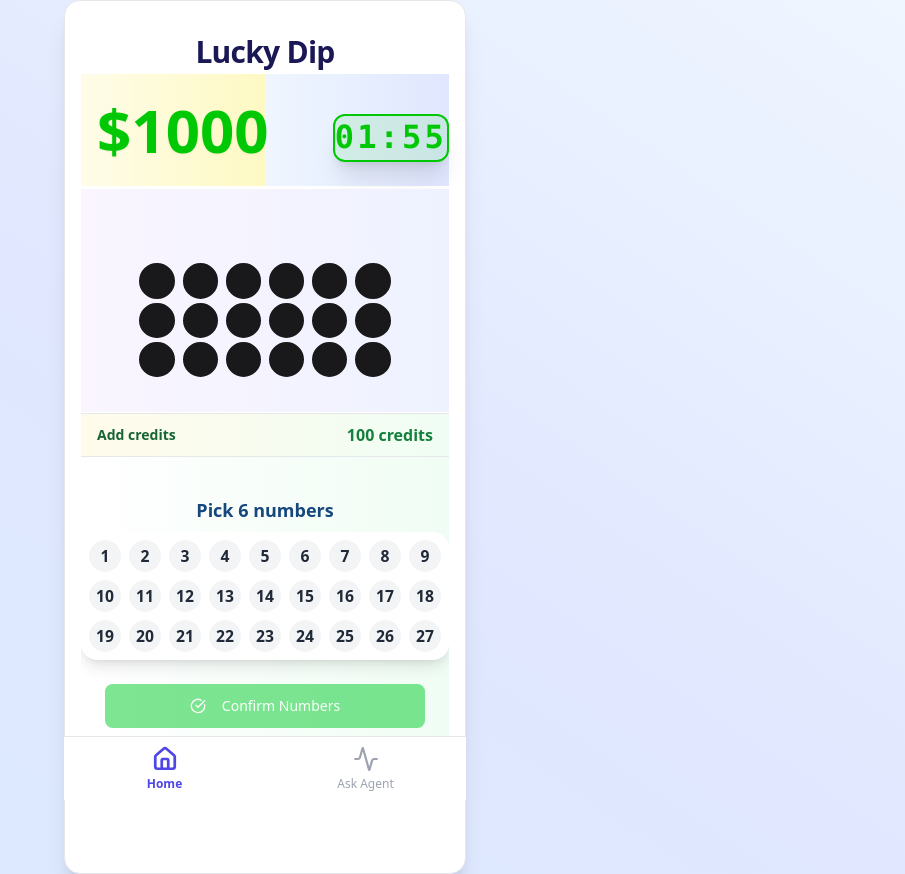
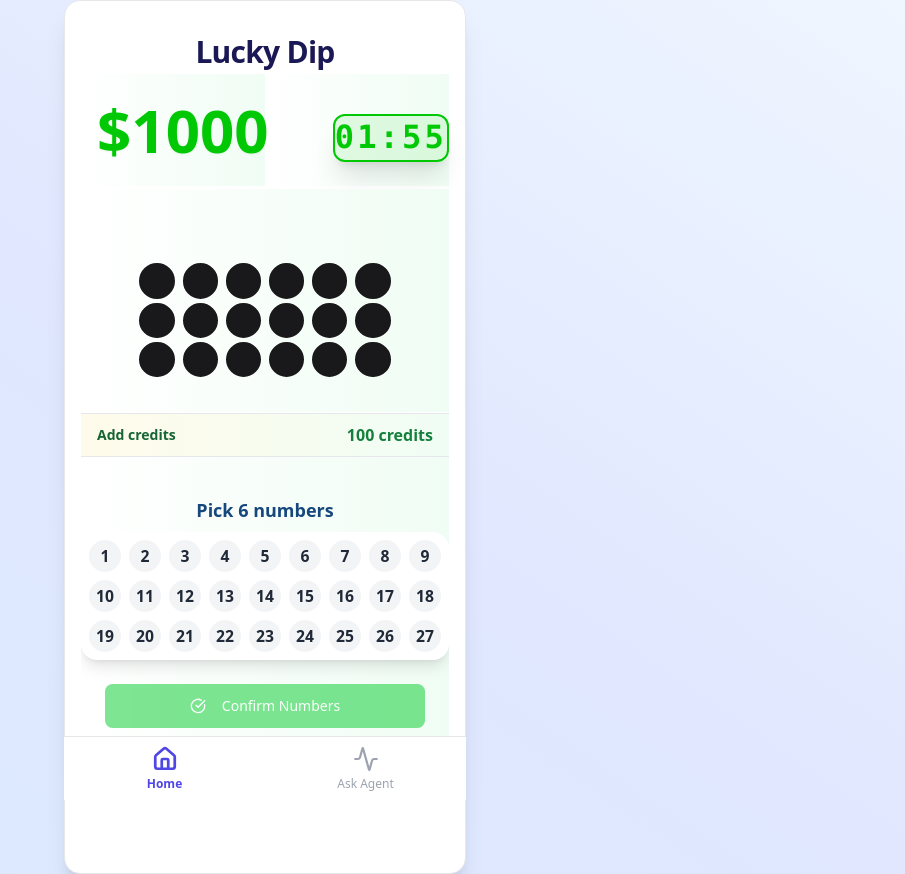
Before and after one commit to singhianand23045/grhf-teko, a React (Vite) app: page / in a window 1280 px wide. Shown: the whole page, without its empty margins (375-1280 px from the left). Built offline with nearby package versions, Linux system fonts and the light colour scheme.

Commit message:
Refactor: Consistent background colors
Update the background colors of the jackpot, timer, and drawn numbers sections to match the number picker section for a more consistent and visually appealing design.

```diff
--- a/src/layout/layoutConfig.ts
+++ b/src/layout/layoutConfig.ts
@@ -25,19 +25,22 @@ export const layoutConfig: SectionLayoutConfig[] = [
     key: "jackpot",
     height: "15%",
     font: "font-bold text-yellow-700 text-6xl",
-    bg: "from-yellow-50 to-yellow-100"
+    // Unified background for consistency
+    bg: "from-white to-green-50"
   },
   {
     key: "timer",
     height: "15%",
     font: "font-mono font-extrabold text-blue-900 text-3xl",
-    bg: "from-blue-50 to-indigo-100"
+    // Unified background for consistency
+    bg: "from-white to-green-50"
   },
   {
     key: "drawNumbers",
     height: "30%",
     font: "font-normal text-indigo-900",
-    bg: "from-purple-50 to-indigo-50"
+    // Unified background for consistency
+    bg: "from-white to-green-50"
   },
   {
     key: "wallet",
```
